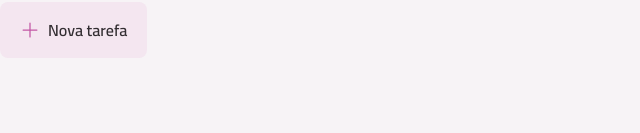
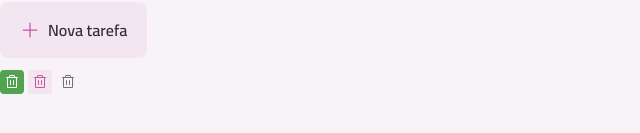
Before and after one commit to Buenohy/react-todo, a React (Vite) app: page / in a window 1280 px wide. Shown: the part 207-340 px from the top of the page, without its empty margins (0-640 px from the left). Built offline with nearby package versions, Linux system fonts and the light colour scheme.

Commit message:
feat: crated ButtonIcon component

```diff
--- a/src/App.tsx
+++ b/src/App.tsx
@@ -8,6 +8,7 @@
 import Icon from './components/icon';
 import Badge from './components/badge';
 import Button from './components/button';
+import ButtonIcon from './components/button-icon';
 
 export default function App() {
   return (
@@ -37,6 +38,12 @@
       <div>
         <Button icon={PlusIcon}>Nova tarefa</Button>
       </div>
+
+      <div className="flex gap-1">
+        <ButtonIcon icon={TrashIcon} />
+        <ButtonIcon icon={TrashIcon} variant="secondary" />
+        <ButtonIcon icon={TrashIcon} variant="tertiary" />
+      </div>
     </div>
   );
 }
--- /dev/null
+++ b/src/components/button-icon.tsx
@@ -0,0 +1,74 @@
+import React from 'react';
+import Icon from './icon';
+import { cva, type VariantProps } from 'class-variance-authority';
+
+export const buttonIconVariants = cva(
+  `inline-flex items-center justify-center cursor-pointer transition group`,
+  {
+    variants: {
+      variant: {
+        primary: 'bg-green-base hover:bg-green-dark',
+        secondary: 'bg-gray-200 hover:bg-pink-base',
+        tertiary: 'bg-transparent hover:bg-gray-200',
+      },
+      size: {
+        sm: 'w-6 h-6 p-1 rounded',
+      },
+      disabled: {
+        true: 'opacity-50 pointer-events-none',
+      },
+    },
+    defaultVariants: {
+      variant: 'primary',
+      size: 'sm',
+      disabled: false,
+    },
+  },
+);
+
+export const buttonIconIconVariants = cva('transition', {
+  variants: {
+    variant: {
+      primary: 'fill-white',
+      secondary: 'fill-pink-base hover:fill-pink-dark',
+      tertiary: 'fill-gray-300 hover:fill-gray-400',
+    },
+    size: {
+      sm: 'w-4 h-4',
+    },
+  },
+  defaultVariants: {
+    variant: 'primary',
+    size: 'sm',
+  },
+});
+
+interface ButtonIconProps
+  extends
+    VariantProps<typeof buttonIconVariants>,
+    Omit<React.ComponentProps<'button'>, 'size' | 'disabled'> {
+  icon: React.ComponentProps<typeof Icon>['svg'];
+}
+
+export default function ButtonIcon({
+  variant,
+  size,
+  disabled,
+  className,
+  icon,
+  ...props
+}: ButtonIconProps) {
+  return (
+    <button
+      className={buttonIconVariants({
+        variant,
+        size,
+        disabled,
+        className,
+      })}
+      {...props}
+    >
+      <Icon svg={icon} className={buttonIconIconVariants({ variant, size })} />
+    </button>
+  );
+}
```
